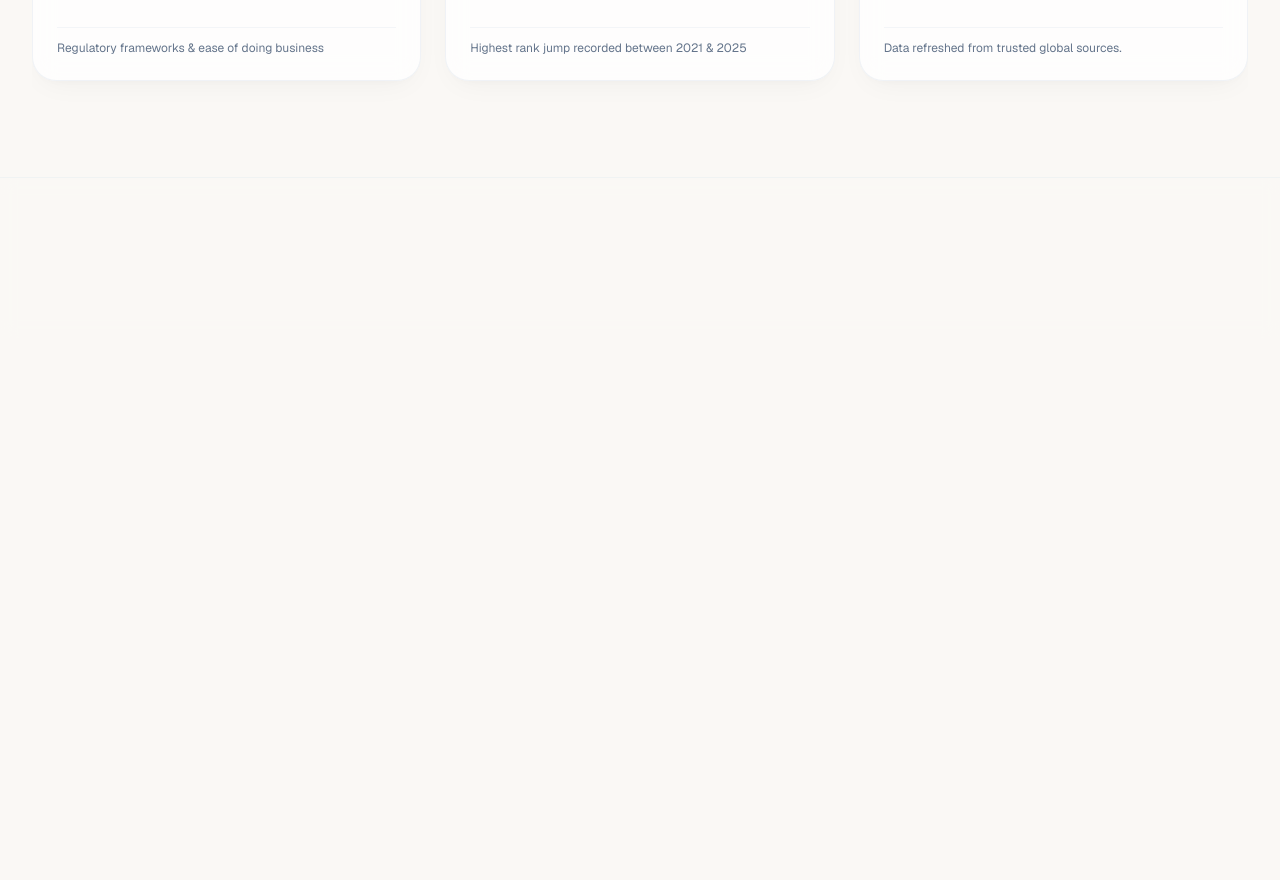
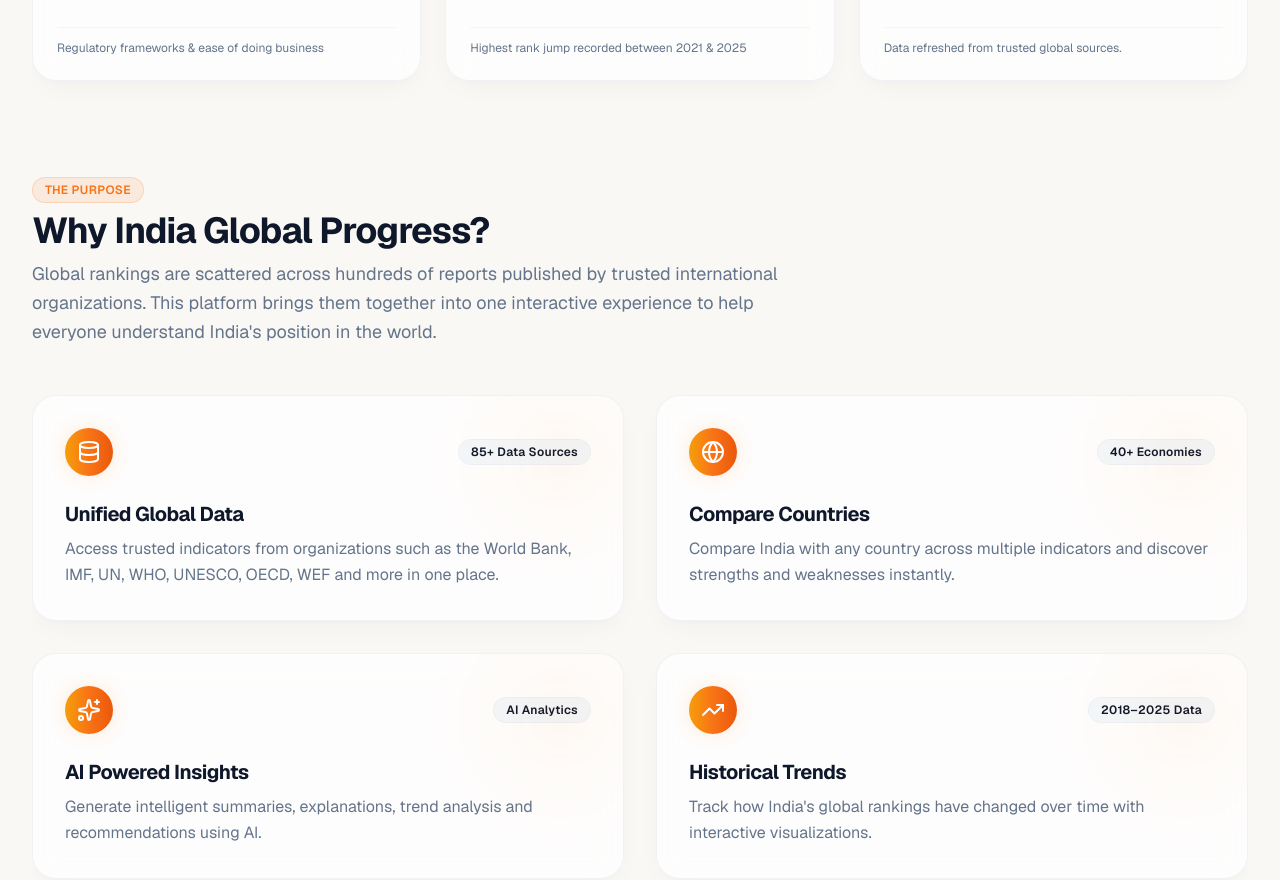
Before and after one commit to Meghana-Merla/india-global-progress, a Next.js app: page / in a window 1280 px wide. Shown: the part 1480-2360 px from the top of the page. Before the commit the page ends 1818 px from the top, so only its background shows below. Built offline with nearby package versions, Linux system fonts and the light colour scheme.

Commit message:
feat: add why platform storytelling section

```diff
--- a/src/app/page.tsx
+++ b/src/app/page.tsx
@@ -1,6 +1,7 @@
 import { AppShell, PageContainer } from "@/components/layouts";
 import { Hero } from "@/components/common/hero";
 import { OverviewSection } from "@/components/common/dashboard-preview";
+import { WhyPlatform } from "@/components/common/why-platform";
 
 export default function Home() {
   return (
@@ -8,6 +9,7 @@ export default function Home() {
       <PageContainer>
         <Hero />
         <OverviewSection />
+        <WhyPlatform />
       </PageContainer>
     </AppShell>
   );
--- a/src/components/common/index.ts
+++ b/src/components/common/index.ts
@@ -2,3 +2,4 @@ export * from "./animations";
 export * from "./navbar";
 export * from "./hero";
 export * from "./dashboard-preview";
+export * from "./why-platform";
--- /dev/null
+++ b/src/components/common/why-platform/feature-card.tsx
@@ -0,0 +1,55 @@
+"use client";
+
+import React from "react";
+import { motion } from "framer-motion";
+import { FeatureItem } from "./feature-data";
+import { cn } from "@/lib/utils";
+
+export interface FeatureCardProps {
+  feature: FeatureItem;
+  className?: string;
+}
+
+export function FeatureCard({ feature, className }: FeatureCardProps) {
+  const Icon = feature.icon;
+
+  return (
+    <motion.div
+      variants={{
+        initial: { opacity: 0, y: 24 },
+        animate: { opacity: 1, y: 0 },
+      }}
+      whileHover={{ y: -6, transition: { duration: 0.25, ease: "easeOut" } }}
+      className={cn(
+        "glass-card-hover p-8 flex flex-col justify-between border border-border/50 shadow-soft relative overflow-hidden group select-none min-h-[220px]",
+        className
+      )}
+    >
+      {/* Background Subtle Gradient Highlight */}
+      <div className="absolute top-0 right-0 w-32 h-32 bg-primary/5 rounded-full blur-2xl group-hover:bg-primary/10 transition-all duration-300 pointer-events-none" />
+
+      {/* Top Row: Gradient Icon Container & Optional Badge */}
+      <div className="flex items-center justify-between gap-4 mb-6">
+        <div className="flex items-center justify-center w-12 h-12 rounded-2xl bg-gradient-primary shadow-glow text-white group-hover:scale-105 transition-transform duration-300">
+          <Icon className="w-6 h-6" />
+        </div>
+
+        {feature.badge && (
+          <span className="px-3 py-1 text-xs font-semibold rounded-full bg-secondary/80 text-foreground border border-border/40 tracking-wide">
+            {feature.badge}
+          </span>
+        )}
+      </div>
+
+      {/* Content: Title & Description */}
+      <div>
+        <h3 className="text-xl font-bold text-foreground tracking-tight mb-2 group-hover:text-primary transition-colors">
+          {feature.title}
+        </h3>
+        <p className="text-sm sm:text-base text-muted-foreground leading-relaxed">
+          {feature.description}
+        </p>
+      </div>
+    </motion.div>
+  );
+}
--- /dev/null
+++ b/src/components/common/why-platform/feature-data.ts
@@ -0,0 +1,44 @@
+import { Database, Globe, Sparkles, TrendingUp, LucideIcon } from "lucide-react";
+
+export interface FeatureItem {
+  id: string;
+  title: string;
+  description: string;
+  icon: LucideIcon;
+  badge?: string;
+}
+
+export const whyPlatformFeatures: FeatureItem[] = [
+  {
+    id: "unified-data",
+    title: "Unified Global Data",
+    description:
+      "Access trusted indicators from organizations such as the World Bank, IMF, UN, WHO, UNESCO, OECD, WEF and more in one place.",
+    icon: Database,
+    badge: "85+ Data Sources",
+  },
+  {
+    id: "compare-countries",
+    title: "Compare Countries",
+    description:
+      "Compare India with any country across multiple indicators and discover strengths and weaknesses instantly.",
+    icon: Globe,
+    badge: "40+ Economies",
+  },
+  {
+    id: "ai-insights",
+    title: "AI Powered Insights",
+    description:
+      "Generate intelligent summaries, explanations, trend analysis and recommendations using AI.",
+    icon: Sparkles,
+    badge: "AI Analytics",
+  },
+  {
+    id: "historical-trends",
+    title: "Historical Trends",
+    description:
+      "Track how India's global rankings have changed over time with interactive visualizations.",
+    icon: TrendingUp,
+    badge: "2018–2025 Data",
+  },
+];
--- /dev/null
+++ b/src/components/common/why-platform/index.ts
@@ -0,0 +1,3 @@
+export * from "./feature-data";
+export * from "./feature-card";
+export * from "./why-platform";
--- /dev/null
+++ b/src/components/common/why-platform/why-platform.tsx
@@ -0,0 +1,50 @@
+"use client";
+
+import React from "react";
+import { motion } from "framer-motion";
+import { Section, SectionHeading } from "@/components/layouts";
+import { FeatureCard } from "./feature-card";
+import { whyPlatformFeatures, FeatureItem } from "./feature-data";
+import { cn } from "@/lib/utils";
+
+export interface WhyPlatformProps {
+  features?: FeatureItem[];
+  className?: string;
+}
+
+export function WhyPlatform({
+  features = whyPlatformFeatures,
+  className,
+}: WhyPlatformProps) {
+  return (
+    <Section id="why-platform" className={cn("relative overflow-hidden", className)}>
+      {/* Section Header */}
+      <SectionHeading
+        badge="THE PURPOSE"
+        title="Why India Global Progress?"
+        description="Global rankings are scattered across hundreds of reports published by trusted international organizations. This platform brings them together into one interactive experience to help everyone understand India's position in the world."
+        align="left"
+      />
+
+      {/* Grid of 4 Feature Cards */}
+      <motion.div
+        initial="initial"
+        whileInView="animate"
+        viewport={{ once: true, margin: "-100px" }}
+        variants={{
+          initial: {},
+          animate: {
+            transition: {
+              staggerChildren: 0.12,
+            },
+          },
+        }}
+        className="grid grid-cols-1 sm:grid-cols-2 gap-6 md:gap-8 w-full"
+      >
+        {features.map((feature) => (
+          <FeatureCard key={feature.id} feature={feature} />
+        ))}
+      </motion.div>
+    </Section>
+  );
+}
```
